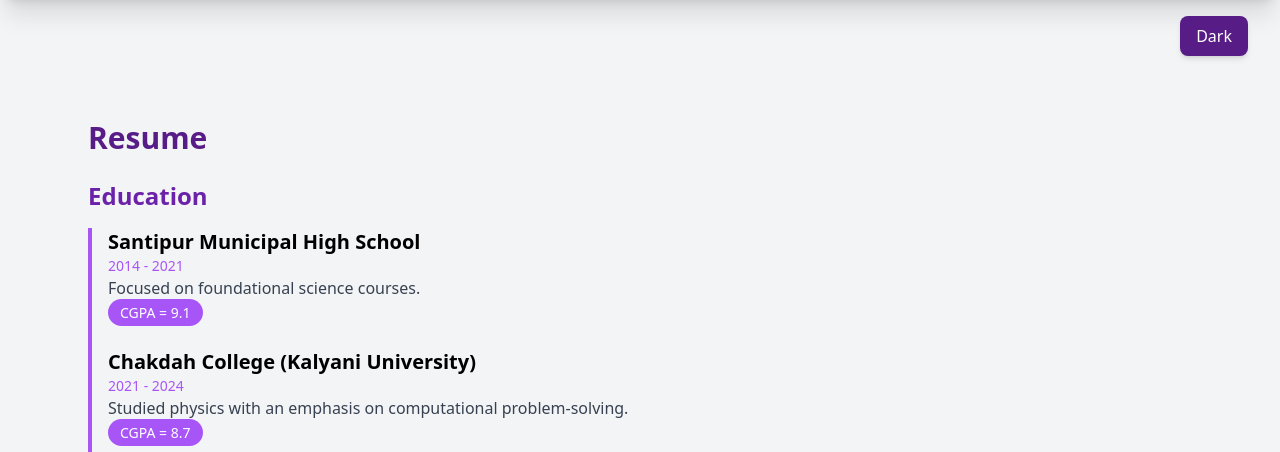
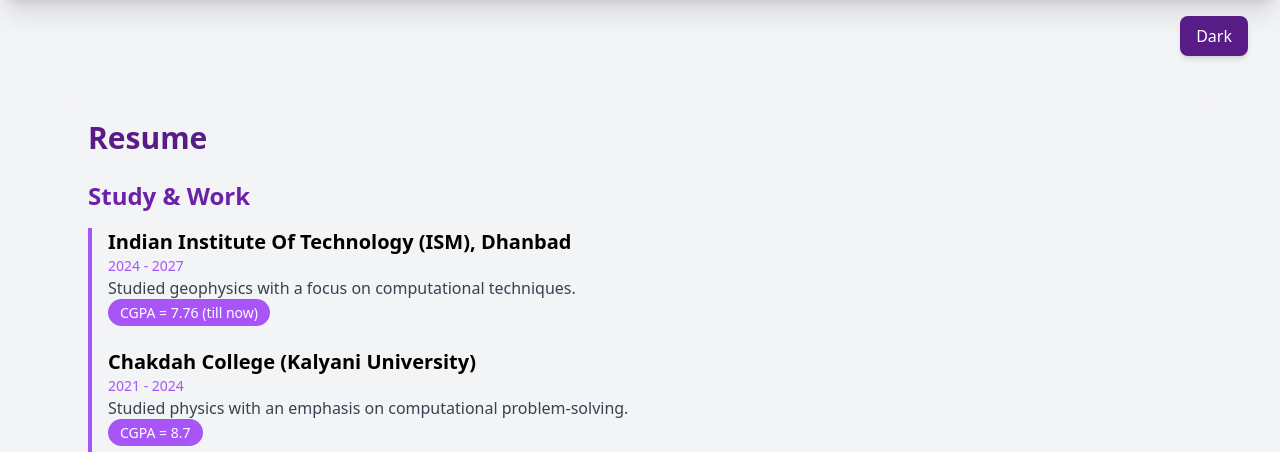
Before and after one commit to tuhinbidyanta/portfolio, a Flask app: page /about in a window 1280 px wide. Shown: the part 68-520 px from the top of the page. Run offline with Flask 3, Linux system fonts and the light colour scheme; some libraries are stand-ins or nearby versions.

Commit message:
Reverse order work and study fix

```diff
--- a/templates/about.html
+++ b/templates/about.html
@@ -10,9 +10,9 @@
 
     <!-- Education Section -->
     <div class="mt-6">
-        <h2 class="text-2xl font-semibold text-purple-800 dark:text-purple-400">Education</h2>
+        <h2 class="text-2xl font-semibold text-purple-800 dark:text-purple-400">Study & Work </h2>
         <div class="mt-4 border-l-4 border-purple-500 pl-4">
-            {% for i in study%}
+            {% for i in study | reverse %}
             <div class="mb-6">
                 <h3 class="text-xl font-semibold">{{i.institute}}</h3>
                 <p class="text-sm text-purple-500">{{i.time}}</p>
```
Also changed, not shown: instance/database.db.
